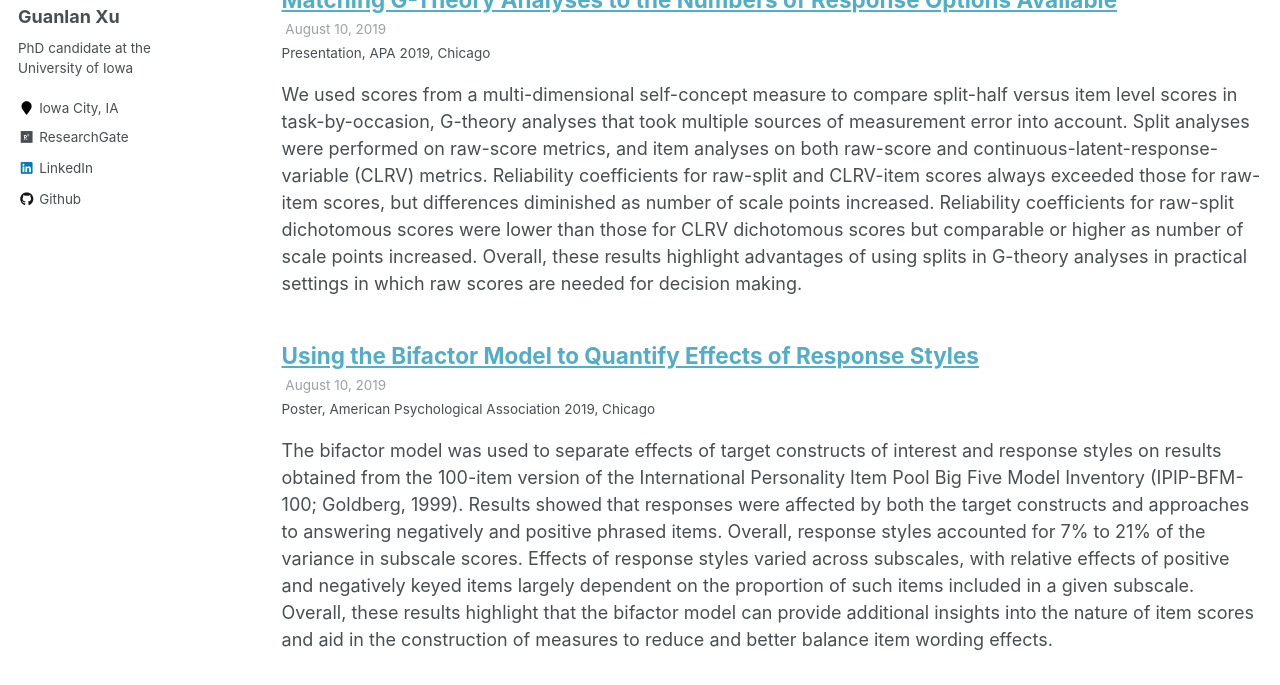
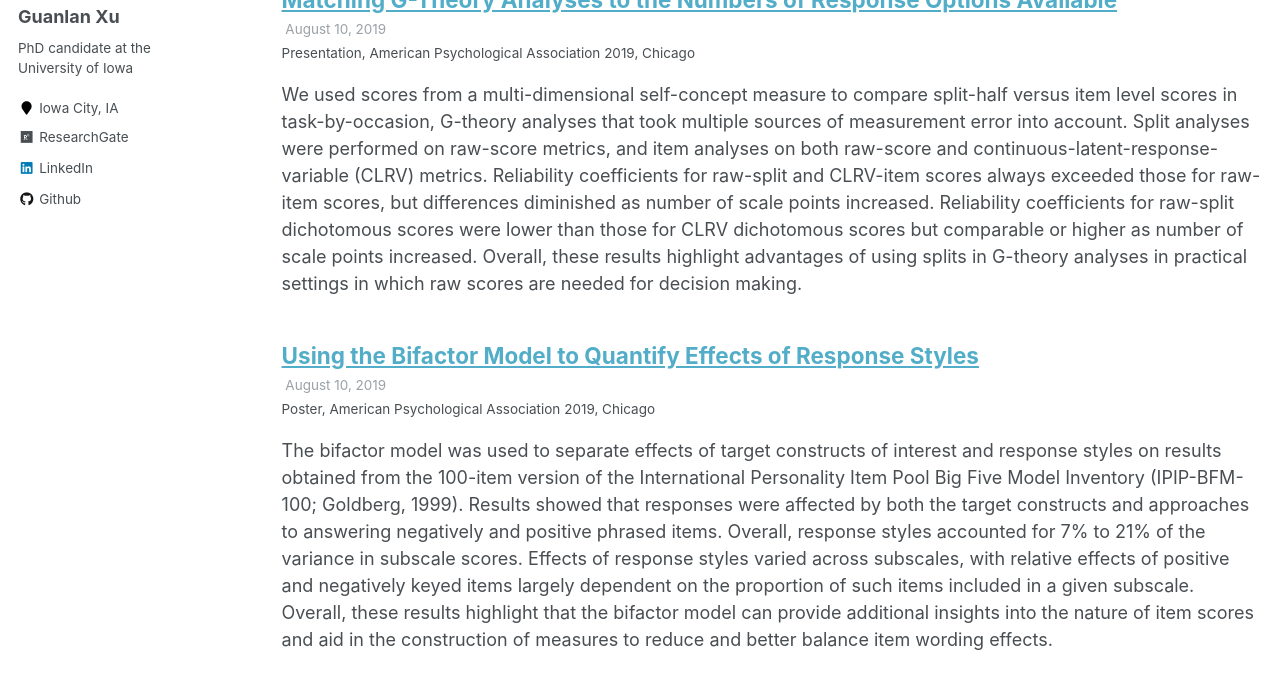
Before and after one commit to guanlanxu/guanlanxu.github.io, a Jekyll site: the page built from _pages/talks.html, in a window 1280 px wide and 900 px high, scrolled down 2524 px, cut to the strip 215-900 px from the top of the window. Built offline with Jekyll 4.4.1, drawn with Linux system fonts in a browser that asks for light colours.

Commit message:
Update 2019-08-10-poster-presentation.md

```diff
--- a/_talks/2019-08-10-poster-presentation.md
+++ b/_talks/2019-08-10-poster-presentation.md
@@ -4,7 +4,7 @@ author: "Walter P. Vispoel, Carrie Morris, Murat Kilinc, Mingqin Zhang, Guanlan
 collection: talks
 type: "Presentation"
 permalink: /talks/2019-08-10-presentation
-venue: "APA 2019"
+venue: "American Psychological Association 2019"
 date: 2019-08-10
 location: "Chicago"
 ---
```
